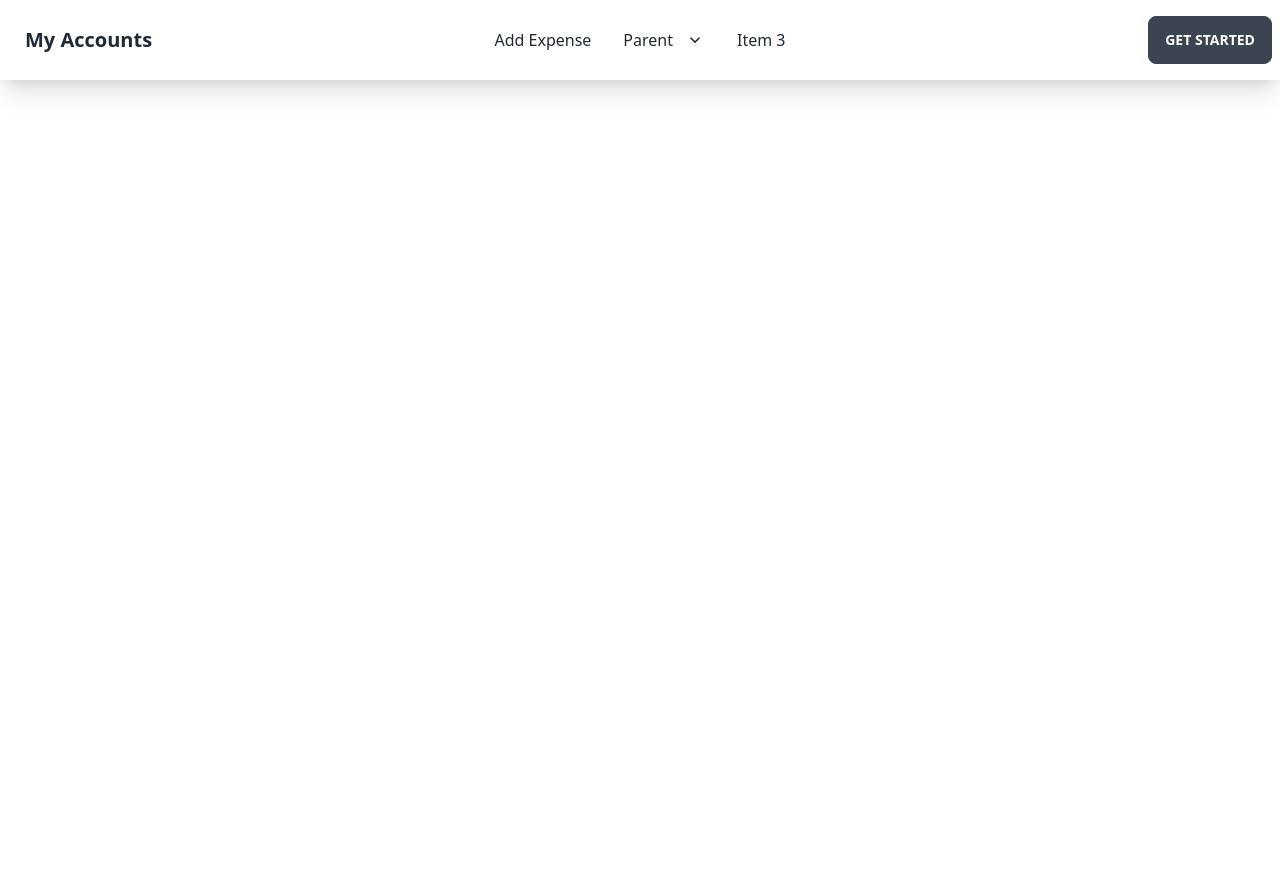
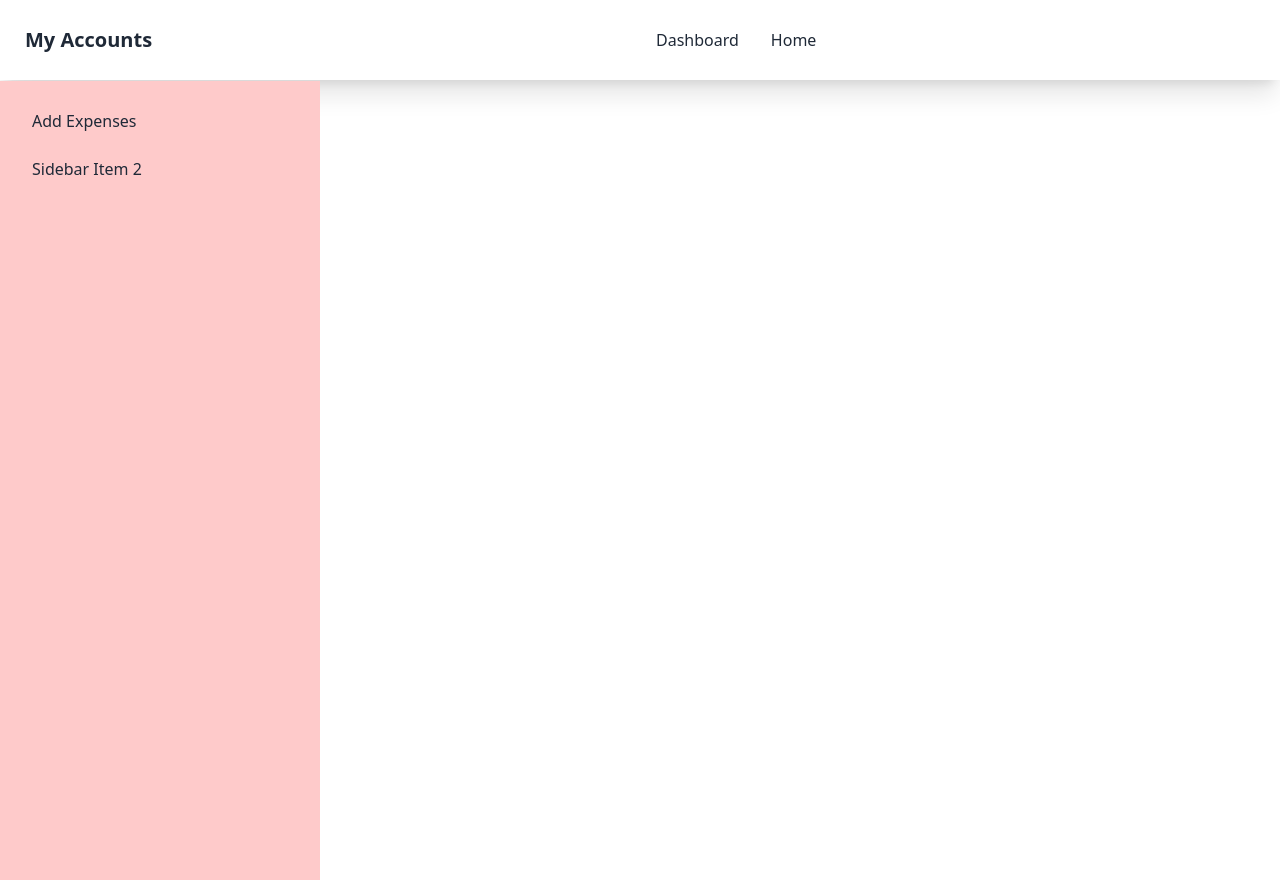
Before and after one commit to jahid4striver/My-Accounts-V-0.1, a React (Create React App) app: page /dashboard in a window 1280 px wide. Before the commit the page ends 800 px from the top, so only its background shows below. Built offline with nearby package versions, Linux system fonts and the light colour scheme.

Commit message:
Dashboard Added

```diff
--- a/src/App.js
+++ b/src/App.js
@@ -2,6 +2,7 @@ import { Route, Routes } from "react-router-dom";
 import { ToastContainer } from "react-toastify";
 import 'react-toastify/dist/ReactToastify.css';
 import AddExpense from "./components/AddExpense/AddExpense";
+import Dashboard from "./components/Dashboard/Dashboard";
 import Navbar from "./components/Shared/Navbar";
 
 
@@ -10,7 +11,9 @@ function App() {
     <div>
       <Navbar></Navbar>
       <Routes>
-        <Route path="/addexpense" element={<AddExpense/>}></Route>
+        <Route path="/dashboard" element={<Dashboard/>}>
+          <Route path="addexpense" element={<AddExpense/>}></Route>
+        </Route>
       </Routes>
 
       <ToastContainer/>
--- a/src/components/AddExpense/ExpenseField.js
+++ b/src/components/AddExpense/ExpenseField.js
@@ -93,13 +93,13 @@ const ExpenseField = ({ date }) => {
                 <input {...register("expense")} type="text" placeholder="Expense Name" class="input input-bordered w-full max-w-xs" required />
 
                 <select {...register("category")} defaultValue='' class="select select-bordered w-full max-w-xs" required>
-                    <option disabled selected>Select Category</option>
+                    <option selected>Select Category</option>
                     {
                         categories.map(category => <option>{category.name}</option>)
                     }
                 </select>
                 <select {...register("subcategory")} class="select select-bordered w-full max-w-xs" required>
-                    <option disabled selected>Select Sub-Category</option>
+                    <option  selected>Select Sub-Category</option>
                     {
                         subCategories.map(subCategory => <option>{subCategory.name}</option>)
                     }
--- /dev/null
+++ b/src/components/Dashboard/Dashboard.js
@@ -0,0 +1,27 @@
+import React from 'react';
+import { Link, Outlet } from 'react-router-dom';
+
+const Dashboard = () => {
+    return (
+        <div class="drawer drawer-mobile">
+            <input id="my-drawer-2" type="checkbox" class="drawer-toggle" />
+            <div class="drawer-content flex flex-col items-center justify-center">
+                {/* <!-- Page content here --> */}
+                <Outlet/>
+
+                <label for="my-drawer-2" class="btn btn-primary drawer-button lg:hidden">Open drawer</label>
+
+            </div>
+            <div class="drawer-side">
+                <label for="my-drawer-2" class="drawer-overlay"></label>
+                <ul class="menu p-4 overflow-y-auto w-80 bg-base-100 text-base-content mt-px bg-red-200">
+                    <li><Link to='/dashboard/addexpense'>Add Expenses</Link></li>
+                    <li><Link to=''>Sidebar Item 2</Link></li>
+                </ul>
+
+            </div>
+        </div>
+    );
+};
+
+export default Dashboard;
--- a/src/components/Shared/Navbar.js
+++ b/src/components/Shared/Navbar.js
@@ -10,40 +10,17 @@ const Navbar = () => {
                         <svg xmlns="http://www.w3.org/2000/svg" class="h-5 w-5" fill="none" viewBox="0 0 24 24" stroke="currentColor"><path stroke-linecap="round" stroke-linejoin="round" stroke-width="2" d="M4 6h16M4 12h8m-8 6h16" /></svg>
                     </label>
                     <ul tabindex="0" class="menu menu-compact dropdown-content mt-3 p-2 shadow bg-base-100 rounded-box w-52">
-                        <li><Link to='/addexpense'>Add Expense</Link></li>
-                        <li tabindex="0">
-                            <a class="justify-between">
-                                Parent
-                                <svg class="fill-current" xmlns="http://www.w3.org/2000/svg" width="24" height="24" viewBox="0 0 24 24"><path d="M8.59,16.58L13.17,12L8.59,7.41L10,6L16,12L10,18L8.59,16.58Z" /></svg>
-                            </a>
-                            <ul class="p-2">
-                                <li><a>Submenu 1</a></li>
-                                <li><a>Submenu 2</a></li>
-                            </ul>
-                        </li>
-                        <li><a>Item 3</a></li>
+                        <li><Link to='/dashboard'>Dashboard</Link></li>
+                        <li><a>Home</a></li>
                     </ul>
                 </div>
                 <a class="btn btn-ghost normal-case text-xl">My Accounts</a>
             </div>
             <div class="navbar-center hidden lg:flex">
                 <ul class="menu menu-horizontal p-0">
-                <li><Link to='/addexpense'>Add Expense</Link></li>
-                    <li tabindex="0">
-                        <a>
-                            Parent
-                            <svg class="fill-current" xmlns="http://www.w3.org/2000/svg" width="20" height="20" viewBox="0 0 24 24"><path d="M7.41,8.58L12,13.17L16.59,8.58L18,10L12,16L6,10L7.41,8.58Z" /></svg>
-                        </a>
-                        <ul class="p-2">
-                            <li><a>Submenu 1</a></li>
-                            <li><a>Submenu 2</a></li>
-                        </ul>
-                    </li>
-                    <li><a>Item 3</a></li>
+                    <li><Link to='/dashboard'>Dashboard</Link></li>
+                    <li><a>Home</a></li>
                 </ul>
-            </div>
-            <div class="navbar-end">
-                <a class="btn">Get started</a>
             </div>
         </div>
     );
```
